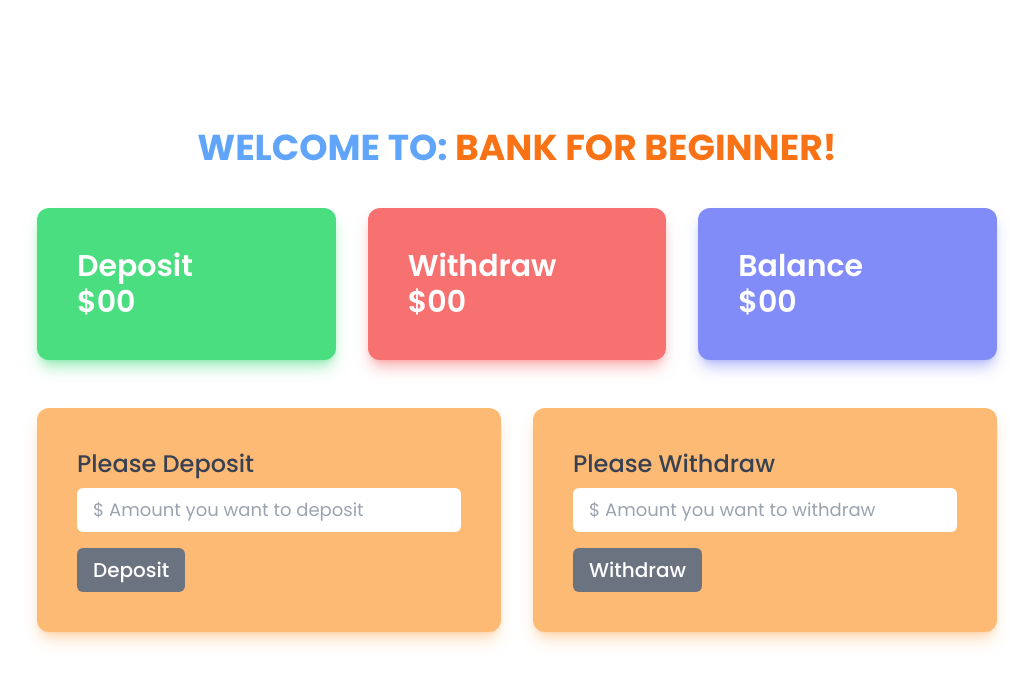
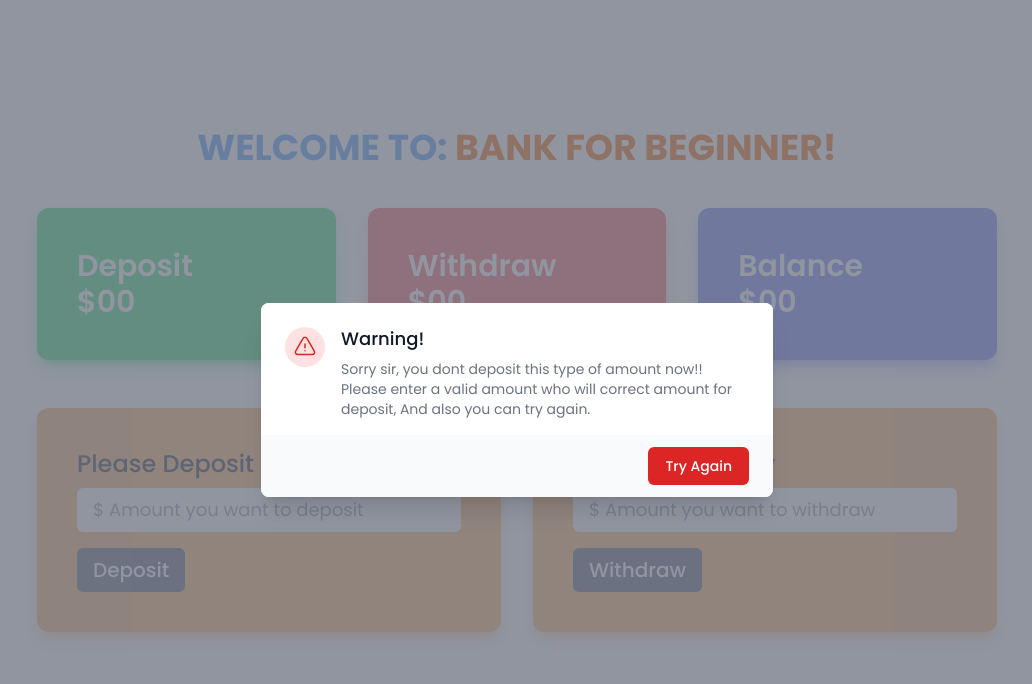
Before and after one commit to mdmahfuzrp/bank-for-beginner, a plain HTML site: page bank.html in a window 1280 px wide. Both pictures are taken after a click on the button "Deposit". Shown: the whole page, without its empty margins (123-1155 px from the left). Drawn offline with nearby package versions, Linux system fonts and the light colour scheme.

Commit message:
Validation update

```diff
--- a/bank.html
+++ b/bank.html
@@ -54,6 +54,36 @@
                 </div>
             </div>
         </section>
+
+
+    <div id="popup-container" class="relative z-10" aria-labelledby="modal-title" role="dialog" aria-modal="true">
+        <div id="popup-container" class="fixed inset-0 bg-gray-500 bg-opacity-75 transition-opacity"></div>
+
+        <div id="popup-parent" class="fixed inset-0 z-10 overflow-y-auto">
+          <div class="flex min-h-full items-end justify-center p-4 text-center sm:items-center sm:p-0">
+            <div id="popup" class="relative transform overflow-hidden rounded-lg bg-white text-left shadow-xl transition-all sm:my-8 sm:w-full sm:max-w-lg">
+              <div class="bg-white px-4 pt-5 pb-4 sm:p-6 sm:pb-4">
+                <div class="sm:flex sm:items-start">
+                  <div class="mx-auto flex h-12 w-12 flex-shrink-0 items-center justify-center rounded-full bg-red-100 sm:mx-0 sm:h-10 sm:w-10">
+                    <svg class="h-6 w-6 text-red-600" fill="none" viewBox="0 0 24 24" stroke-width="1.5" stroke="currentColor" aria-hidden="true">
+                      <path stroke-linecap="round" stroke-linejoin="round" d="M12 9v3.75m-9.303 3.376c-.866 1.5.217 3.374 1.948 3.374h14.71c1.73 0 2.813-1.874 1.948-3.374L13.949 3.378c-.866-1.5-3.032-1.5-3.898 0L2.697 16.126zM12 15.75h.007v.008H12v-.008z" />
+                    </svg>
+                  </div>
+                  <div class="mt-3 text-center sm:mt-0 sm:ml-4 sm:text-left">
+                    <h3 class="text-lg font-medium leading-6 text-gray-900" id="modal-title">Warning!</h3>
+                    <div class="mt-2">
+                      <p class="text-sm text-gray-500" id="warning-msg">Please enter a valid number, what you want withdraw or deposit. Your account have not enough money!!</p>
+                    </div>
+                  </div>
+                </div>
+              </div>
+              <div class="bg-gray-50 px-4 py-3 sm:flex sm:flex-row-reverse sm:px-6">
+                <button id="popupButton" type="button" class="inline-flex w-full justify-center rounded-md border border-transparent bg-red-600 px-4 py-2 text-base font-medium text-white shadow-sm hover:bg-red-700 focus:outline-none focus:ring-2 focus:ring-red-500 focus:ring-offset-2 sm:ml-3 sm:w-auto sm:text-sm">Try Again</button>
+              </div>
+            </div>
+          </div>
+        </div>
+      </div>
     </main>
 
     <script src="js/bank.js"></script>
--- a/js/bank.js
+++ b/js/bank.js
@@ -1,3 +1,30 @@
+
+// Popup
+const popup = document.getElementById('popup');
+const popupParent = document.getElementById('popup-parent');
+const popupContainer = document.getElementById('popup-container');
+const popupButton = document.getElementById('popupButton');
+popup.style.display = 'none';
+popupContainer.style.display = 'none';
+popupParent.style.display = 'none';
+
+function popupFunction(innerTextChange){
+    const warningMsg = document.getElementById('warning-msg');
+    warningMsg.innerText = innerTextChange;
+
+    popup.style.display = 'block';
+        popupContainer.style.display = 'block';
+        popupParent.style.display = 'block';
+        popupButton.addEventListener('click', function () {
+            popup.style.display = 'none';
+            popupContainer.style.display = 'none';
+            popupParent.style.display = 'none';
+        })
+}
+
+
+
+
 // Deposit all operatioons
 const depositBtn = document.getElementById('deposit-btn');
 depositBtn.addEventListener('click', function(){
@@ -23,7 +50,9 @@ depositBtn.addEventListener('click', function(){
     }
 // error message
     else{
-        alert("hello");
+        const innerTextChange = `Sorry sir, you dont deposit this type of amount now!!
+        Please enter a valid amount who will correct amount for deposit, And also you can try again.`;
+        popupFunction(innerTextChange);
     }
 })
 
@@ -73,7 +102,8 @@ withdrawBtn.addEventListener('click', function(){
 
 // Error Message
     else{
-        alert("You Don't have enough money!")
+        const innerTextChange = `Sorry sir, You don't have enough money. You can contact with your account manager and also bank manager. You can try again after few seconds!`;
+        popupFunction(innerTextChange);
         withdrawInput.value = '';
     }
 })
```
